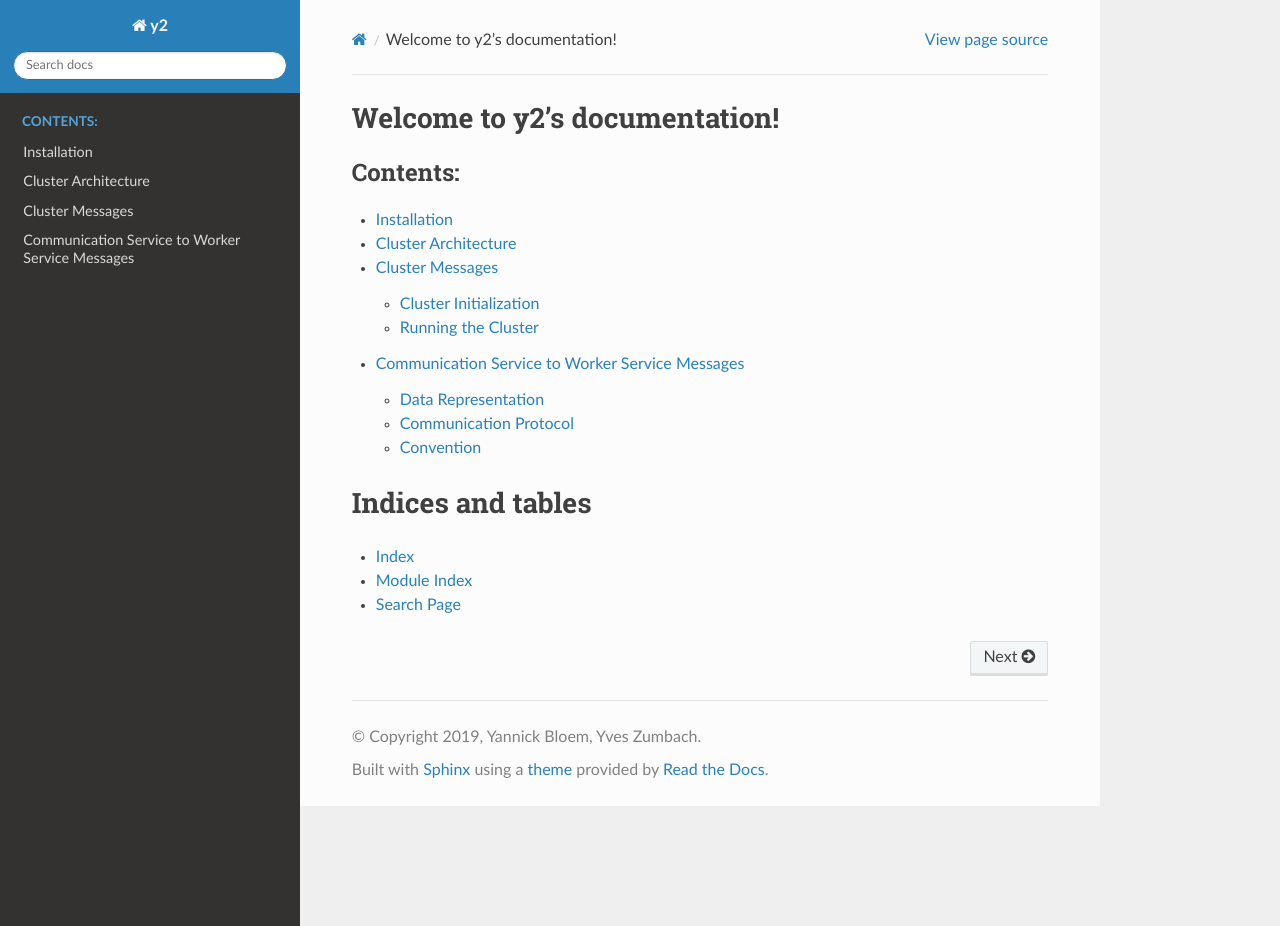
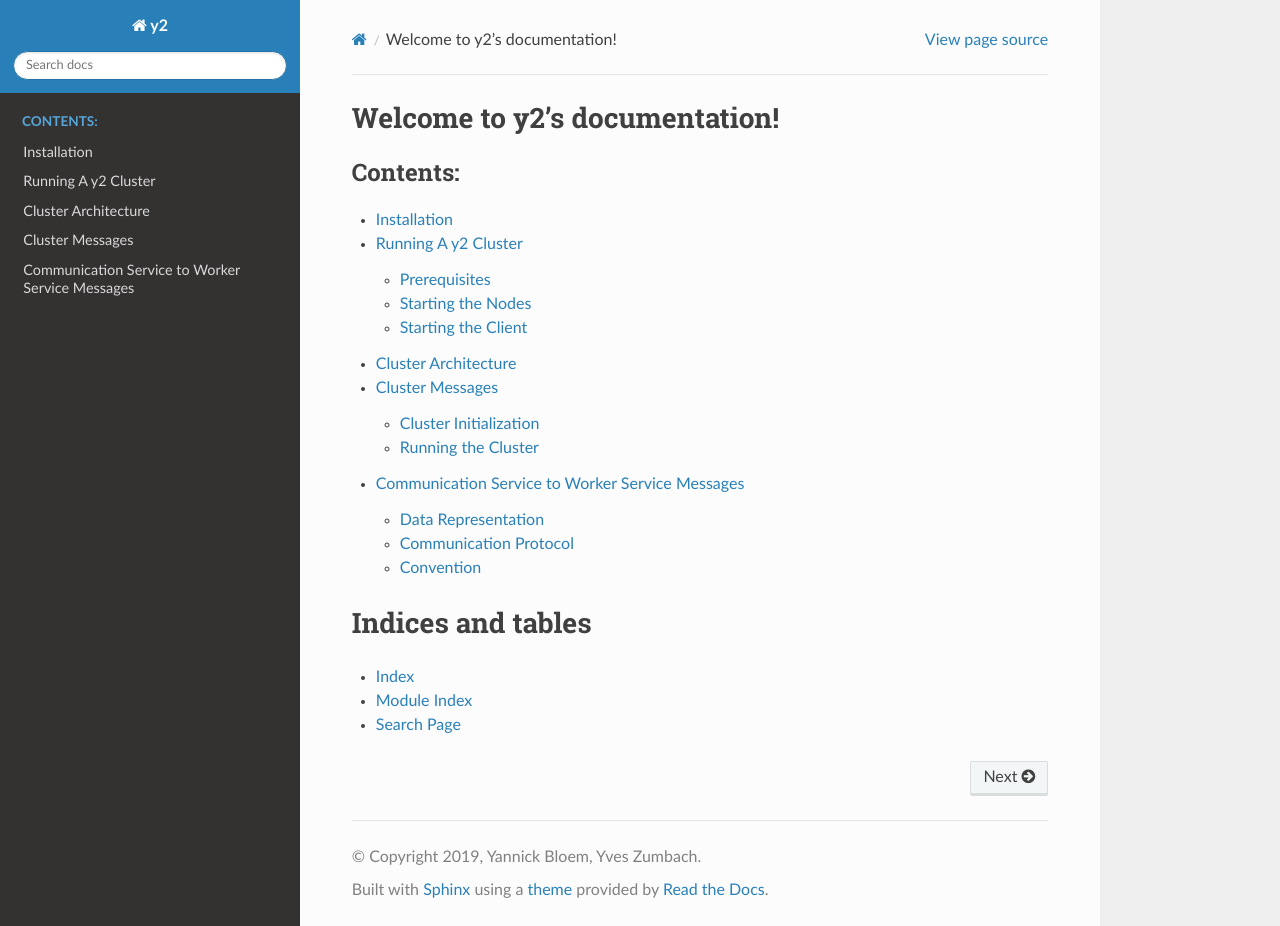
Before and after one commit to YvesZumbach/y2_documentation, a Sphinx documentation site: the page built from doc/index.rst, in a window 1280 px wide and 926 px high. Built offline with Sphinx 7.4.7 and the Read the Docs theme 2.0.0, drawn with Linux system fonts in a browser that asks for light colours; some of the changed lines change nothing that is shown.

Commit message:
Document how to start the y2 cluster

```diff
--- a/doc/index.rst
+++ b/doc/index.rst
@@ -11,6 +11,7 @@
    :caption: Contents:
 
    installation
+   running_a_y2_cluster
    cluster_architecture
    cluster_messages
    communication_to_worker_messages
--- /dev/null
+++ b/doc/running_a_y2_cluster.rst
@@ -0,0 +1,35 @@
+
+Running A y2 Cluster
+====================
+
+Prerequisites
+-------------
+
+To run a y2 cluster, you must know in advance:
+
+1. How many node will be part of the cluster
+2. The IP of one of these nodes.
+
+The first requirement allow the client to know when all the nodes have registered in order to launch the cluster only when all nodes are ready.
+Node need to be part of the cluster from the start in order to keep an up-to-date version of the trained NN; so dynamicly joining is really an option here.
+If a node was to join the cluster late, it would not receive the first Delta messages containing the update to apply to the NN and could prevent the proper convergence of the NN.
+
+Starting the Nodes
+------------------
+
+Starting a node is done by executing:
+
+``y2 node --seed-ip <IP>``.
+
+Start by launching the node whose IP you will use as seed IP.
+Start all the remaining nodes.
+
+Starting the Client
+-------------------
+
+Once all the nodes are started, start the client:
+
+``y2 client --node-count <nodeCount> --seed-ip <IP>``.
+
+That's it!
+The cluster is started and training probably has already begun as we speak.
```
